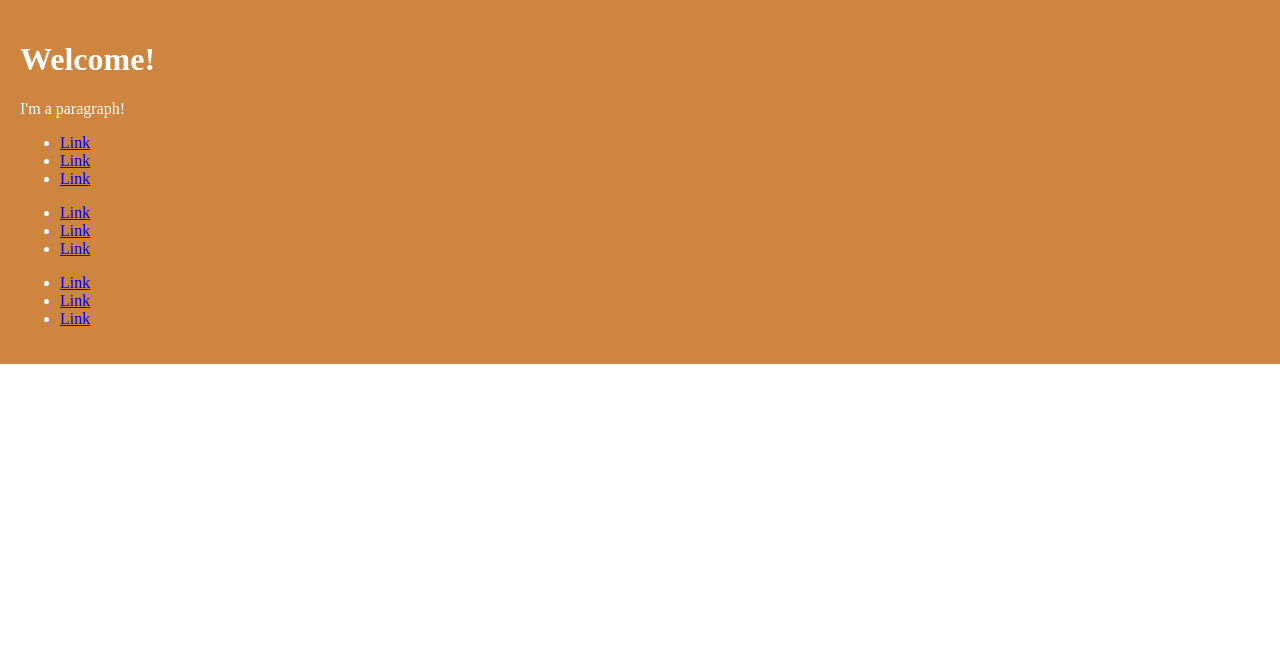
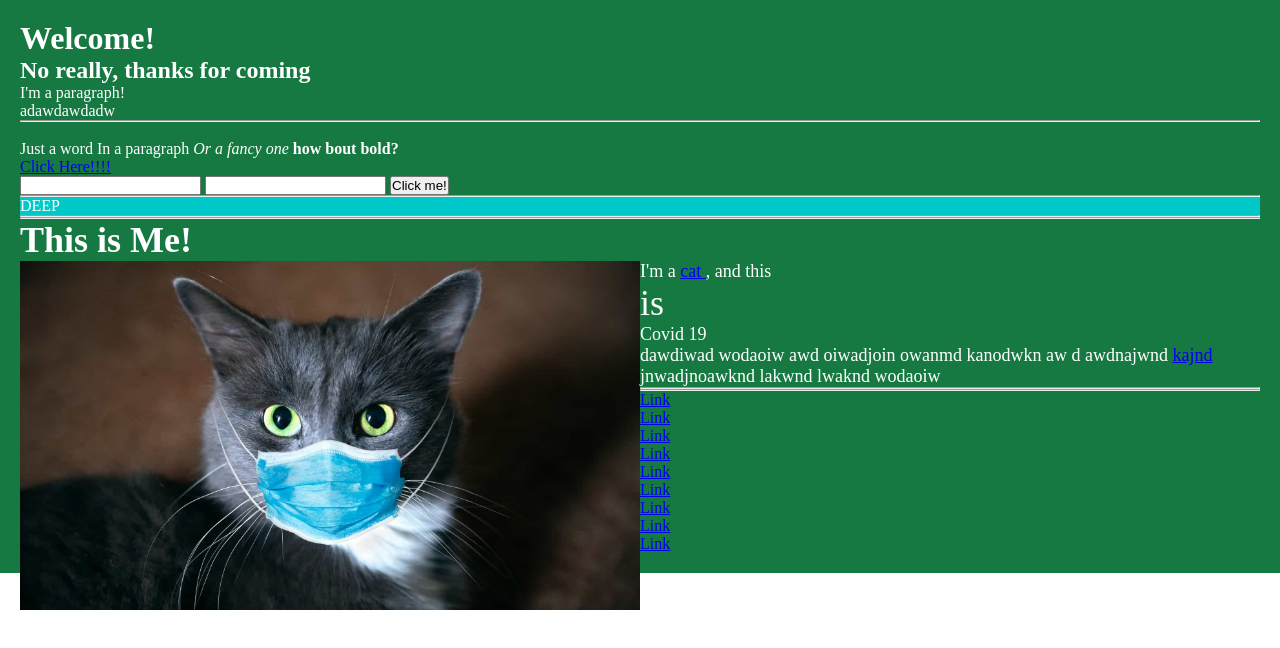
Before and after one commit to Challengers-Tech/js-tut1, a website: page index.html in a window 1280 px wide. Drawn offline with nearby package versions, Linux system fonts and the light colour scheme.

Commit message:
2 column sample

```diff
--- a/index.html
+++ b/index.html
@@ -10,11 +10,83 @@
 <body>
     <div id="content">
         <h1>Welcome!</h1>
+        <h2>No really, thanks for coming</h2>
+        <h3></h3>
+
         <p id="para1">I'm a paragraph!</p>
 
-        <div class="aqua">
+        <p>adawdawdadw</p>
+
+        <hr />
+        <br />
+
+        <span>Just a word</span> In a paragraph
+        <em>Or a fancy one</em>
+        <b>how bout bold?</b>
+
+        <!-- Comment! -->
+        <br>
+
+        <a href="README.md">Click Here!!!!</a>
+
+        <form>
+            <input />
+            <input />
+
+            <button onClick="$('.aqua-deep').toggleClass('red')">Click me!</button>
+        </form>
+
+
+        <hr/>
+
+
+        <div class="aqua" style="min-height: 1em;">
+            <div class="aqua-deep">
+                DEEP
+            </div>
+        </div>
+
+
+
+        <!-- -->
+
+        <hr>
+        <hr>
+
+        <div id="main" style="font-size: large;">
+            <h1>This is Me!</h1>
+
+            <div style="position: relative;">
+                <div style="width: 50%; float: left; ">
+                    <img style="width: 100%;" src="img/covidcat.jpg" />
+                </div>
+
+                <div style="width: 50%; float: left; ">
+                    <p>
+                        I'm a
+
+                        <a href="#cats">
+                            <span style="color: blue;">
+                                cat
+                            </span>
+                        </a>
+                        , and this
+                    </p>
+                    <p style="font-size: 2em;">is</p>
+                    <p>Covid 19</p>
+                    <p>
+                        dawdiwad wodaoiw awd oiwadjoin owanmd kanodwkn aw
+                        d awdnajwnd <a href="img/covidcat.jpg">kajnd</a> jnwadjnoawknd lakwnd lwaknd wodaoiw
+                    </p>
+                </div>
+            </div>
 
         </div>
+
+
+
+        <hr>
+        <hr>
 
         <!-- Our Page Footer -->
         <div id="footer" class="footer grid">
--- a/styles.css
+++ b/styles.css
@@ -7,8 +7,13 @@ body {
     min-height: 100%;
 }
 
+* {
+    margin: 0;
+    padding: 0;
+}
+
 #content {
-    background-color: peru;
+    background-color: rgb(22, 121, 66);
     padding: 20px;
 }
 
```
Also changed, not shown: img/covidcat.jpg (added).
